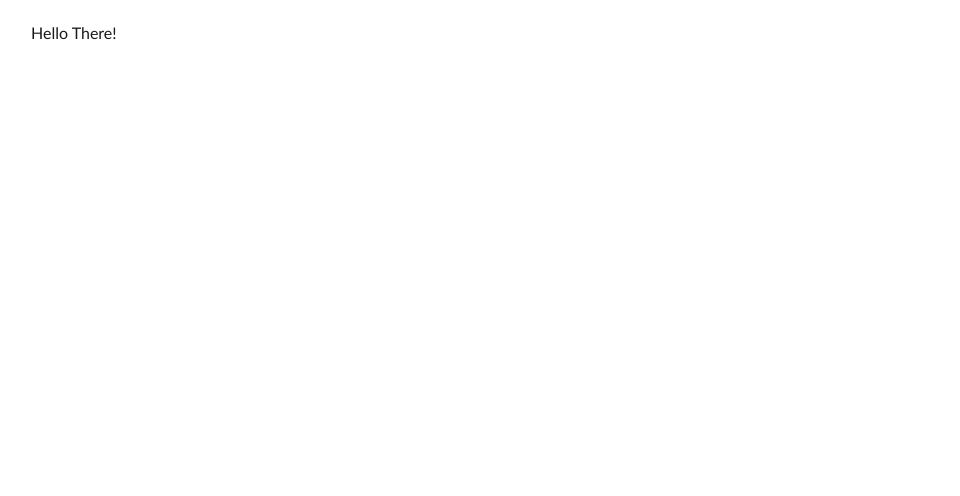
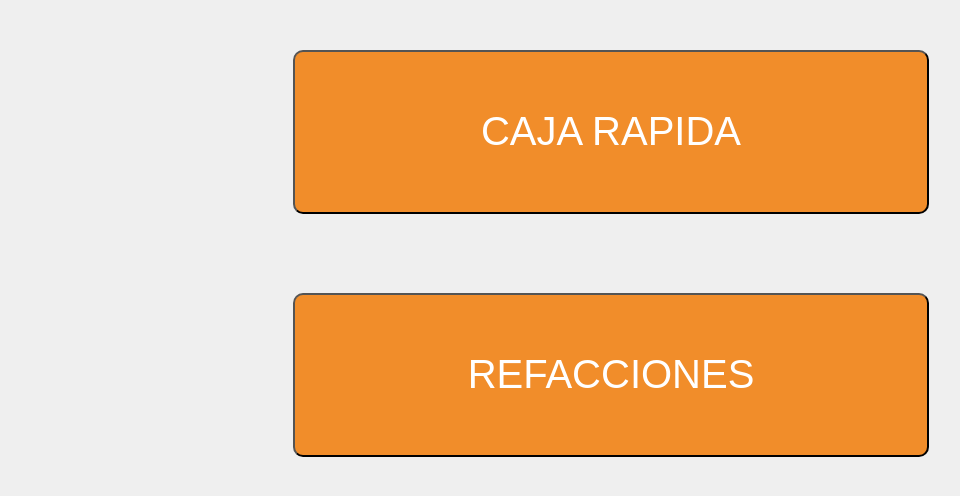
Before and after one commit to pozolcode/ChAAPital, a Vue app: page / in a window 1280 px wide. Both pictures are taken after a click on the button "VISTA USUARIO". Shown: the top 496 px of the page, without its empty margins (29-989 px from the left). Built offline with nearby package versions, Linux system fonts and the light colour scheme.

Commit message:
Component Display Finished

```diff
--- a/src/App.vue
+++ b/src/App.vue
@@ -35,5 +35,17 @@ export default {
 </script>
 
 <style lang="scss">
-@import url("../public/assets/css/tejuino/tejuino.css")
+@import url("../public/assets/css/tejuino/tejuino.css");
+
+body {
+  background-color: #efefef;
+  font-size: 4rem;
+}
+
+.row {
+  margin: 7.5% 0;
+  justify-content: center;
+  text-align: center;
+  margin: 2.5% 0;
+}
 </style>
--- a/src/components/displayUsuario.vue
+++ b/src/components/displayUsuario.vue
@@ -1,9 +1,57 @@
 <template>
   <div class="page">
-    <div class="container">
+    <!-- Options Container -->
+    <div class="container" v-if="!formView">
+      <!-- Fast Service Row -->
       <div class="row">
         <div class="col-12">
-          Hello There!
+          <button>Caja Rapida</button>
+        </div>
+      </div>
+      <!-- Refactions Row -->
+      <div class="row">
+        <div class="col-12">
+          <button @click="formView = true;">Refacciones</button>
+        </div>
+      </div>
+    </div>
+    <!-- Form Container -->
+    <div class="container" v-else>
+      <!-- Armadora Row -->
+      <div class="row">
+        <div class="col-5 title-container">Armadora</div>
+        <div class="col-7">
+          <input type="text" v-model="armadora">
+        </div>
+      </div>
+      <!-- Modelo Row -->
+      <div class="row">
+        <div class="col-5 title-container">Modelo</div>
+        <div class="col-7">
+          <input type="text" v-model="modelo">
+        </div>
+      </div>
+      <!-- Año Row -->
+      <div class="row">
+        <div class="col-5 title-container">Año</div>
+        <div class="col-7">
+          <input type="text" v-model="anno">
+        </div>
+      </div>
+      <!-- Motor Row -->
+      <div class="row">
+        <div class="col-5 title-container">Motor *</div>
+        <div class="col-7">
+          <input type="text" v-model="motor">
+        </div>
+        <div class="row disclaimer">
+          <div>* opcional</div>
+        </div>
+      </div>
+      <!-- Send Button Row -->
+      <div class="row">
+        <div class="col-12">
+          <button class="send-form">General Folio</button>
         </div>
       </div>
     </div>
@@ -15,12 +63,41 @@ export default {
   name: 'displayUsuario',
   data: function () {
     return {
-      formView: false
+      formView: false,
+      armadora: '',
+      modelo: '',
+      anno: '',
+      motor: ''
     }
   }
 }
 </script>
 
 <style lang="scss" scoped>
+button {
+  background-color: #f18d2a;
+  color: #ffffff;
+  font-size: 4rem;
+  height: 164px;
+  width: 636px;
+  &:active {
+    background-color: #b3661a;
+  }
+}
 
+.title-container {
+  background-color: #f3af31;
+  color: #ffffff;
+  text-transform: uppercase;
+}
+
+.disclaimer {
+  font-size: 3rem;
+  justify-content: flex-start;
+  margin: 0;
+  padding: 0;
+  & > div {
+    margin-left: 12%;
+  }
+}
 </style>
```
